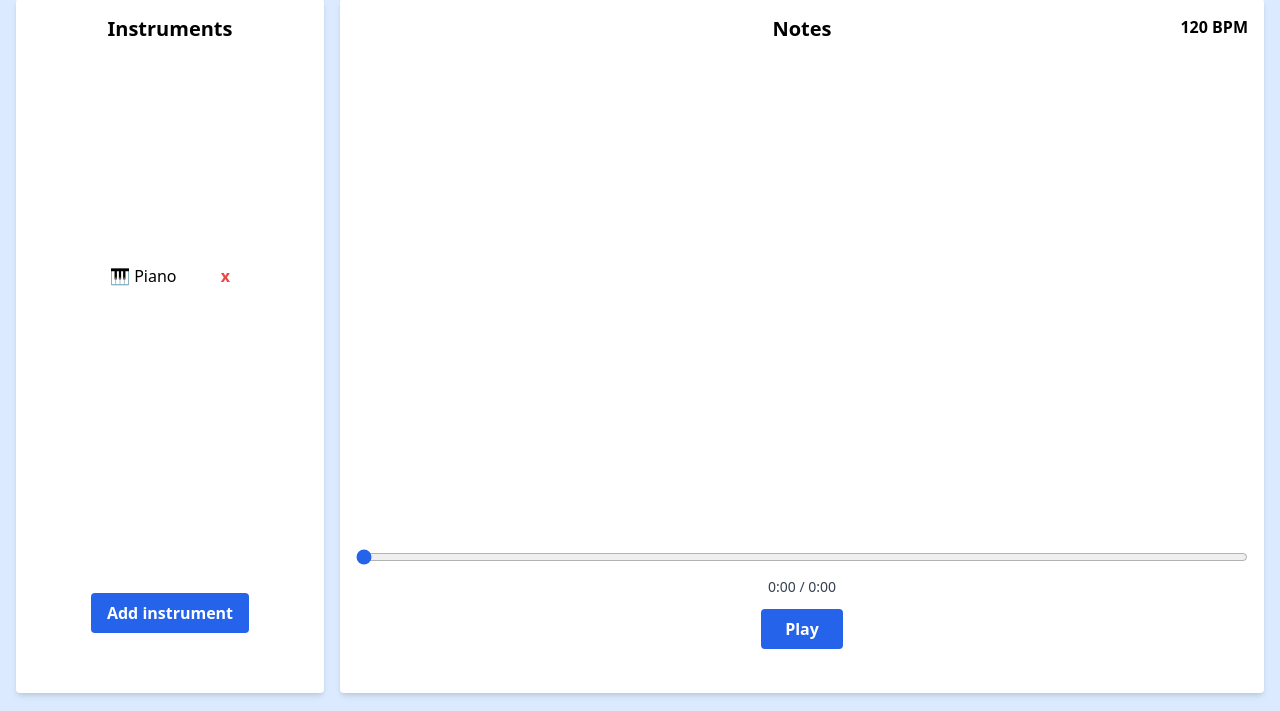
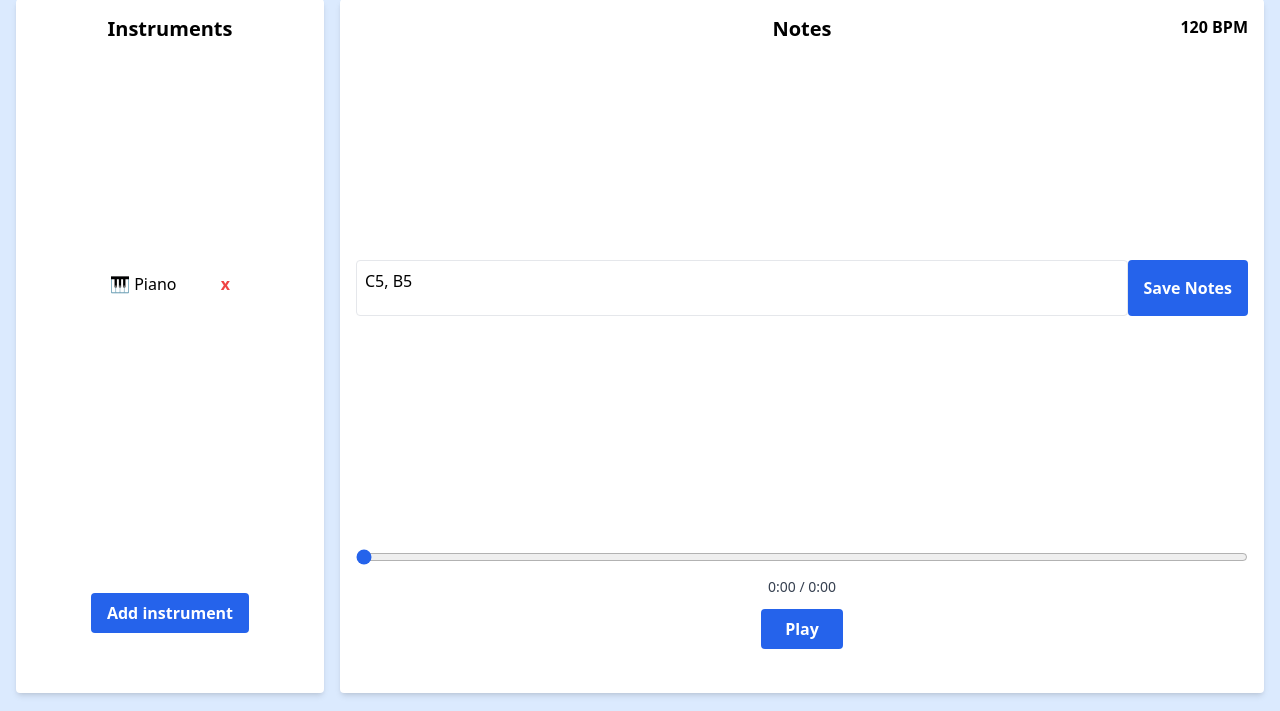
Before and after one commit to riessss/BootBeats, a Flask app: page /1 in a window 1280 px wide. Shown: the part 89-800 px from the top of the page. Run offline with Flask 3, Linux system fonts and the light colour scheme; some libraries are stand-ins or nearby versions.

Commit message:
Finished the UI

```diff
--- a/app/app.py
+++ b/app/app.py
@@ -4,7 +4,7 @@ from flask import (
     )
 
 from .database import db
-from .models import Song, Instrument, Note, InstrumentLoop
+from .models import Song, Instrument, InstrumentLoop
 
 
 def create_app():
--- a/app/routes/notes.py
+++ b/app/routes/notes.py
@@ -3,7 +3,7 @@ from flask import (
     request
 )
 
-from ..models import InstrumentLoop, Note
+from ..models import InstrumentLoop
 from ..database import db
 
 bp = Blueprint('notes', __name__, url_prefix='/notes')
--- a/app/routes/songs.py
+++ b/app/routes/songs.py
@@ -27,16 +27,9 @@ def index(song_id):
         loop_data = {
             "id": instrument_loop.id,
             "instrument_id": instrument_loop.instrument_id,
-            "notes": [
-                {
-                    "id": note.id,
-                    "pitch": note.pitch,
-                    "start_time": note.start,
-                    "duration": note.duration
-                }
-                for note in instrument_loop.notes
-            ]
+            "notes": instrument_loop.notes
         }
+
         instrument_loops.append(loop_data)
 
         instrument_icons = {
--- a/app/static/js/instrument.js
+++ b/app/static/js/instrument.js
@@ -52,7 +52,7 @@ dropupMenuList.addEventListener('click', async (e) => {
         alert('Failed to add instrument on server: ' + (data.error || 'Unknown error'));
       }
     } catch (error) {
-      alert('Error adding instrument: ' + error.message);
+      alert('Error adding instrument: ' + error);
     }
   }
 });
--- a/app/templates/index.html
+++ b/app/templates/index.html
@@ -28,12 +28,10 @@
             <div class="text-center">
               <h1 class="text-xl font-semibold">Instruments</h1>
             </div>
-
-            <!-- Instrument list container with ID -->
-            <div class="flex flex-col items-center" id="instrumentList">
+            <div class="flex flex-col items-center pt-4" id="instrumentList">
               {% for instrument_loop in instrument_loops %}
-              <div class="flex flex-row items-center" data-id="{{ instrument_loop.instrument_id }}">
-                <div class="flex-shrink-0 bg-white p-4 w-15 h-24 text-center">
+              <div class="flex flex-row justify-center items-center" data-id="{{ instrument_loop.instrument_id }}">
+                <div class="flex-shrink-0 bg-white w-15 h-16 text-center">
                   {{ instrument_icons.get(instrument_loop.instrument_id, "🎵 Unknown Instrument") }}
                   <button type="button" class="text-red-500 hover:text-red-700 font-bold pl-10 remove-instrument-btn">x</button>
                 </div>
@@ -68,6 +66,24 @@
               </div>
               <h1 class="text-xl font-semibold text-center">Notes</h1>
             </div>
+            <div class="flex flex-col gap-2 pb-4">
+              {% for instrument_loop in instrument_loops %}
+              <div class="flex flex-row items-center h-14" >
+                <textarea
+                  id="notesInput"
+                  class="flex-grow border rounded p-2 resize-none"
+                  style="height: 80%; min-height: 56px;"
+                  placeholder="C4, D4, E4"
+                >{{ instrument_loop.notes | join(', ') }}</textarea>
+                <button
+                  id="saveNotesBtn"
+                  class="bg-blue-600 hover:bg-blue-700 text-white px-4 rounded font-semibold"
+                  style="height: 80%; min-height: 56px;">
+                  Save Notes
+                </button>
+              </div>
+              {% endfor %}
+            </div>
             <div class="h-32 mt-4 flex flex-col items-center w-full space-y-3 overflow-auto h-30">
               <input id="seekBar" type="range" min="0" value="0" step="1"
                      class="w-full accent-blue-600 rounded cursor-pointer" />
```
Also changed, not shown: app/database.py (+1 -18 lines), app/models.py (+4 -18 lines), app/routes/instrument_loops.py (+11 -1 lines).
